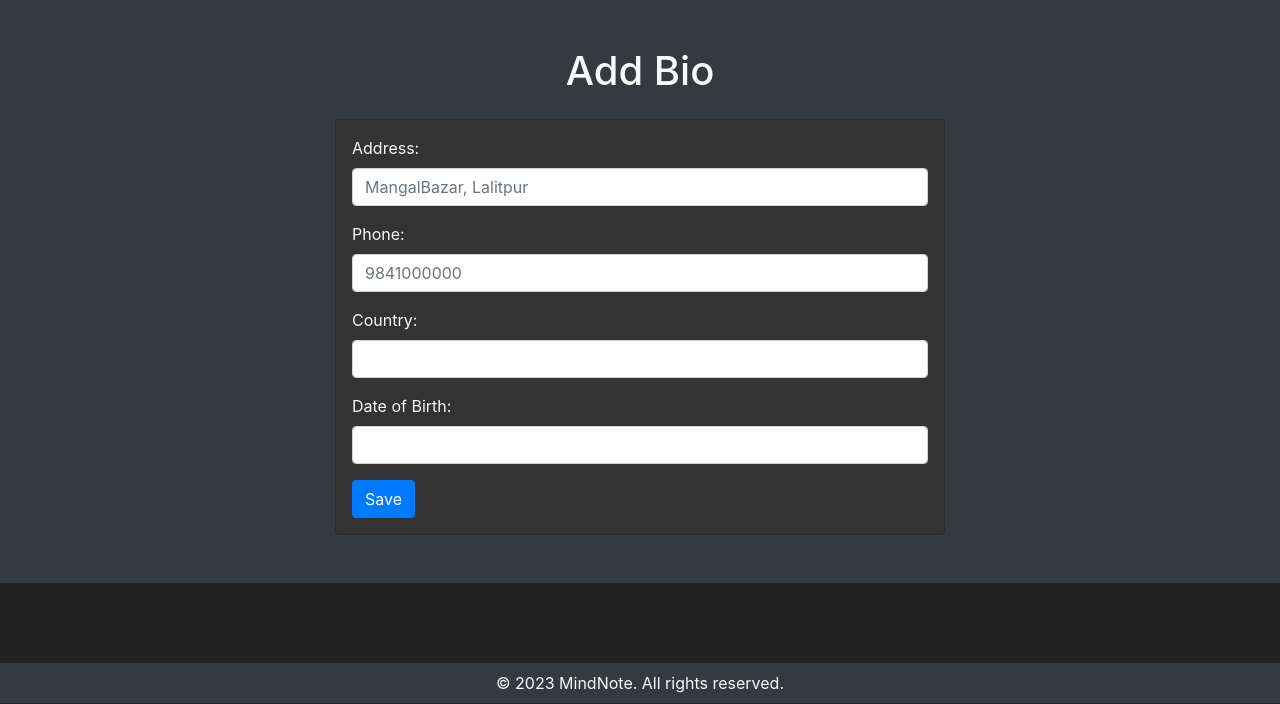
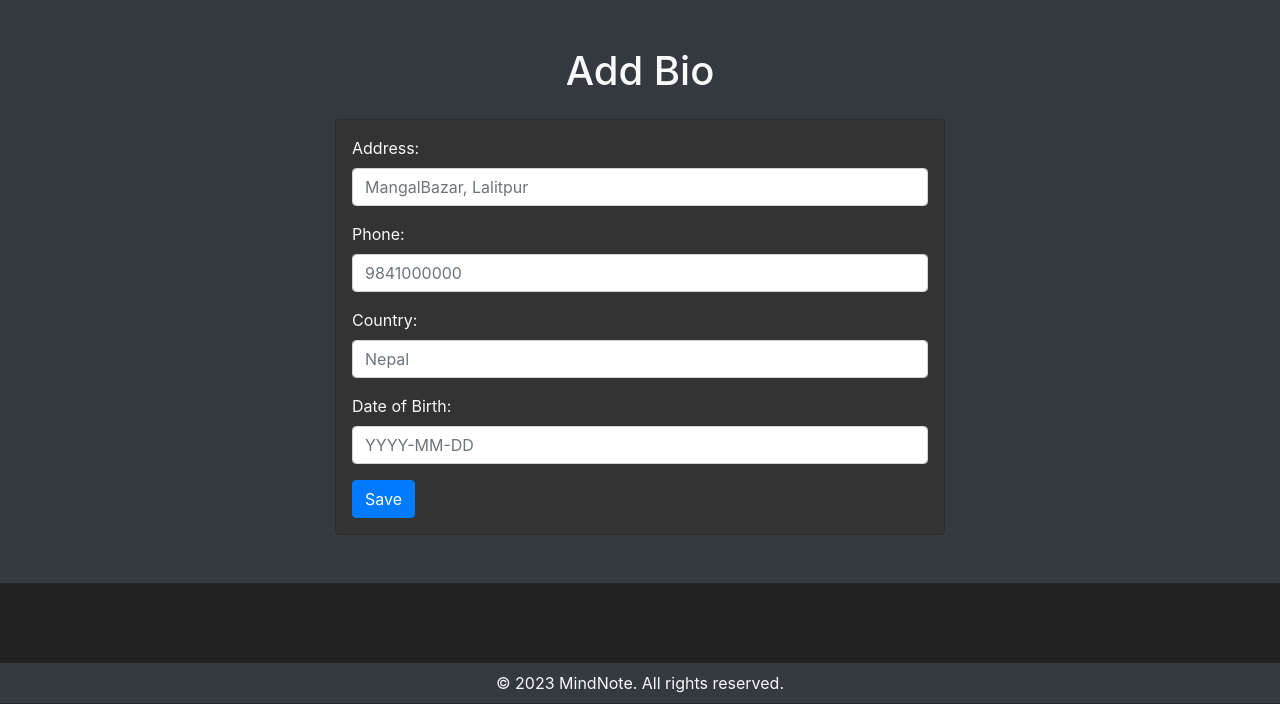
Before and after one commit to maheshprojects33/MindNote-Django, a Django app: page /bio/ in a window 1280 px wide. Shown: the part 57-761 px from the top of the page. Run offline with Django 4.2, Linux system fonts and the light colour scheme; a user stored in the database is signed in; data comes from the database, SQL or seed files in the repository.

Commit message:
added placeholder

```diff
--- a/templates/bio.html
+++ b/templates/bio.html
@@ -27,7 +27,7 @@
                     </div>
                     <div class="form-group">
                         <label for="title">Country:</label>
-                        <input type="text" id="" name="dob" class="form-control" value="{{bio.country}}">
+                        <input type="text" id="" name="dob" class="form-control" placeholder="Nepal" value="{{bio.country}}">
                         {% comment %} <select id="" name="country" class="form-control">
                             {% for code, country_name in bio_update.country_list.items %}
                             <option value="{{ code }}" {% if bio_update.country == code %}selected{% endif %}>
@@ -37,7 +37,7 @@
                     </div>
                     <div class="form-group">
                         <label for="title">Date of Birth:</label>
-                        <input type="text" id="" name="dob" class="form-control" value="{{bio.date_of_birth}}">
+                        <input type="text" id="" name="dob" class="form-control" placeholder="YYYY-MM-DD" value="{{bio.date_of_birth}}">
                     </div>
 
                     <button type="submit" class="btn btn-primary">Save</button>
```
